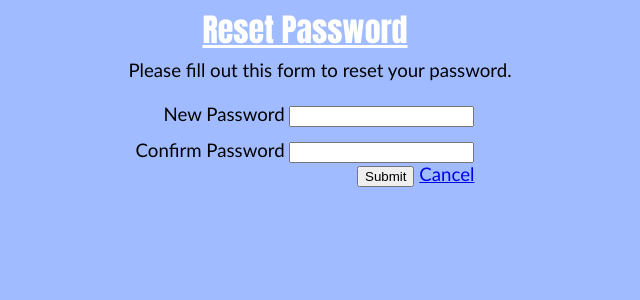
After one commit to adsritchie/4900teamadd, a PHP site: page /reset-password.php in a window 1280 px wide. The commit adds this page. Shown: the top 300 px of the page, without its empty margins (335-975 px from the left). Run offline with PHP 8.4, Linux system fonts and the light colour scheme; the visitor is signed in with stand-in values (Sample User, id 1).

Commit message:
Password reset
Built in the password reset function.

Changed some formatting on the home screen. Added a home menu with buttons for logout and reset password.

 Renamed team10.css to healthymind.css added css for the menu formatting.

Fixed formatting issues when throwing errors. Generalized errors for security.

```diff
--- a/team10.css
+++ b/healthymind.css
@@ -255,3 +255,24 @@ a.button {
   width: 500px;
   clear: both;
 }
+
+.vertical-menu {
+  width: 200px;
+}
+
+.vertical-menu a {
+  background-color: #eee;
+  color: black;
+  display: block;
+  padding: 12px;
+  text-decoration: none;
+}
+
+.vertical-menu a:hover {
+  background-color: #ccc;
+}
+
+.vertical-menu a.active {
+  background-color: #4CAF50;
+  color: white;
+}
--- /dev/null
+++ b/reset-password.php
@@ -0,0 +1,105 @@
+<?php
+// Initialize the session
+session_start();
+
+// Check if the user is logged in, otherwise redirect to login page
+if(!isset($_SESSION["loggedin"]) || $_SESSION["loggedin"] !== true){
+    header("location: login.php");
+    exit;
+}
+
+// Include config file
+require_once "config.php";
+
+// Define variables and initialize with empty values
+$new_password = $confirm_password = "";
+$new_password_err = $confirm_password_err = "";
+
+// Processing form data when form is submitted
+if($_SERVER["REQUEST_METHOD"] == "POST"){
+
+    // Validate new password
+    if(empty(trim($_POST["new_password"]))){
+        $new_password_err = "Please enter the new password.";
+    } elseif(strlen(trim($_POST["new_password"])) < 6){
+        $new_password_err = "Password must have atleast 6 characters.";
+    } else{
+        $new_password = trim($_POST["new_password"]);
+    }
+
+    // Validate confirm password
+    if(empty(trim($_POST["confirm_password"]))){
+        $confirm_password_err = "Please confirm the password.";
+    } else{
+        $confirm_password = trim($_POST["confirm_password"]);
+        if(empty($new_password_err) && ($new_password != $confirm_password)){
+            $confirm_password_err = "Password did not match.";
+        }
+    }
+
+    // Check input errors before updating the database
+    if(empty($new_password_err) && empty($confirm_password_err)){
+        // Prepare an update statement
+        $sql = "UPDATE users SET password = ? WHERE id = ?";
+
+        if($stmt = mysqli_prepare($link, $sql)){
+            // Bind variables to the prepared statement as parameters
+            mysqli_stmt_bind_param($stmt, "si", $param_password, $param_id);
+
+            // Set parameters
+            $param_password = password_hash($new_password, PASSWORD_DEFAULT);
+            $param_id = $_SESSION["id"];
+
+            // Attempt to execute the prepared statement
+            if(mysqli_stmt_execute($stmt)){
+                // Password updated successfully. Destroy the session, and redirect to login page
+                session_destroy();
+                header("location: login.php");
+                exit();
+            } else{
+                echo "Oops! Something went wrong. Please try again later.";
+            }
+        }
+
+        // Close statement
+        mysqli_stmt_close($stmt);
+    }
+
+    // Close connection
+    mysqli_close($link);
+}
+?>
+
+<!DOCTYPE html>
+<html lang="en">
+<head>
+    <meta charset="UTF-8">
+    <title>Reset Password</title>
+        <link rel ="stylesheet" type="text/css" href="healthymind.css">
+    <style type="text/css">
+    </style>
+</head>
+<body>
+    <div class="wrapper">
+        <h2>Reset Password</h2>
+        <p>Please fill out this form to reset your password.</p>
+		<table>
+        <form action="<?php echo htmlspecialchars($_SERVER["PHP_SELF"]); ?>" method="post">
+            <tr><td><div class="form-group <?php echo (!empty($new_password_err)) ? 'has-error' : ''; ?>">
+                <label>New Password</label>
+                <input type="password" name="new_password" class="form-control" value="<?php echo $new_password; ?>">
+                <span class="help-block"><?php echo $new_password_err; ?></span>
+            </div>
+            <tr><td><div class="form-group <?php echo (!empty($confirm_password_err)) ? 'has-error' : ''; ?>">
+                <label>Confirm Password</label>
+                <input type="password" name="confirm_password" class="form-control">
+                <span class="help-block"><?php echo $confirm_password_err; ?></span>
+            </div>
+            <div class="form-group">
+                <input type="submit" class="btn btn-primary" value="Submit">
+                <a class="btn btn-link" href="welcome.php">Cancel</a>
+            </div>
+        </form>
+    </div>
+</body>
+</html>
```
Also changed, not shown: login.php (+13 -13 lines), register.php (+7 -7 lines), welcome.php (+7 -6 lines).
